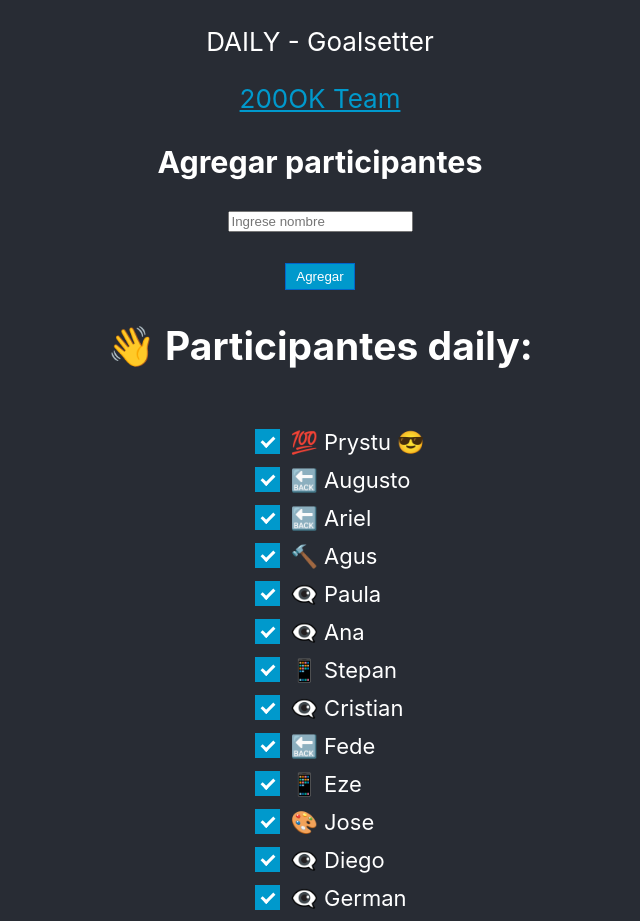
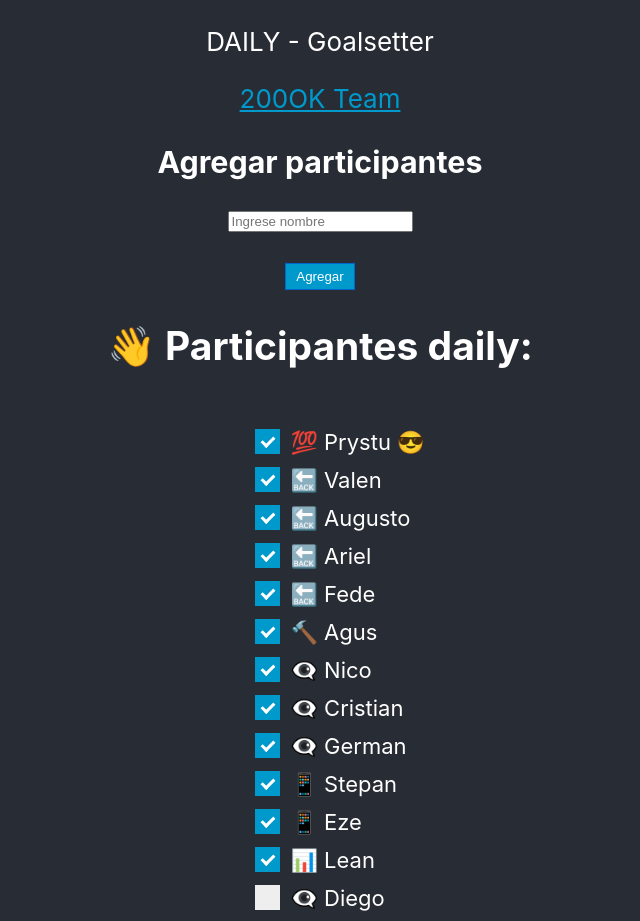
Before and after one commit to drprystupczuk/random-daily-meeting, a React (Create React App) app: page / in a window 1280 px wide. Shown: the top 921 px of the page, without its empty margins (320-960 px from the left). Built offline with nearby package versions, Linux system fonts and the light colour scheme.

Commit message:
Added new coworkers

```diff
--- a/src/App.js
+++ b/src/App.js
@@ -8,19 +8,22 @@ function App() {
   let [clicked, setClicked] = useState(false);
   let [names, setNames] = useState(
   [
-    [" 💯 Prystu 😎",   true],
+    [" 💯 Prystu 😎", true],
+    [" 🔙 Valen", true],
     [" 🔙 Augusto", true],
-    [" 🔙 Ariel",   true],
-    [" 🔨 Agus",    true],
-    [" 👁‍🗨 Paula",   true],
-    [" 👁‍🗨 Ana",     true],
+    [" 🔙 Ariel", true],
+    [" 🔙 Fede", true],
+    [" 🔨 Agus",  true],
+    [" 👁‍🗨 Nico",     true],
+    [" 👁‍🗨 Cristian", true],
+    [" 👁‍🗨 German", true],
     [" 📱  Stepan",  true],
-    [" 👁‍🗨 Cristian",true],
-    [" 🔙 Fede", true],
     [" 📱  Eze", true],
-    [" 🎨 Jose", true],
-    [" 👁‍🗨 Diego", true],
-    [" 👁‍🗨 German", true]
+    [" 📊 Lean", true],
+    [" 👁‍🗨 Diego", false],
+    [" 👁‍🗨 Ana",     false],
+    [" 👁‍🗨 Paula",   false],
+    [" 🎨 Jose", false]
   ]);
 
   let [sortedNames, setSortedNames] = useState(null);
```
Also changed, not shown: 1 other file (tests, documents, lock files or other folders).
